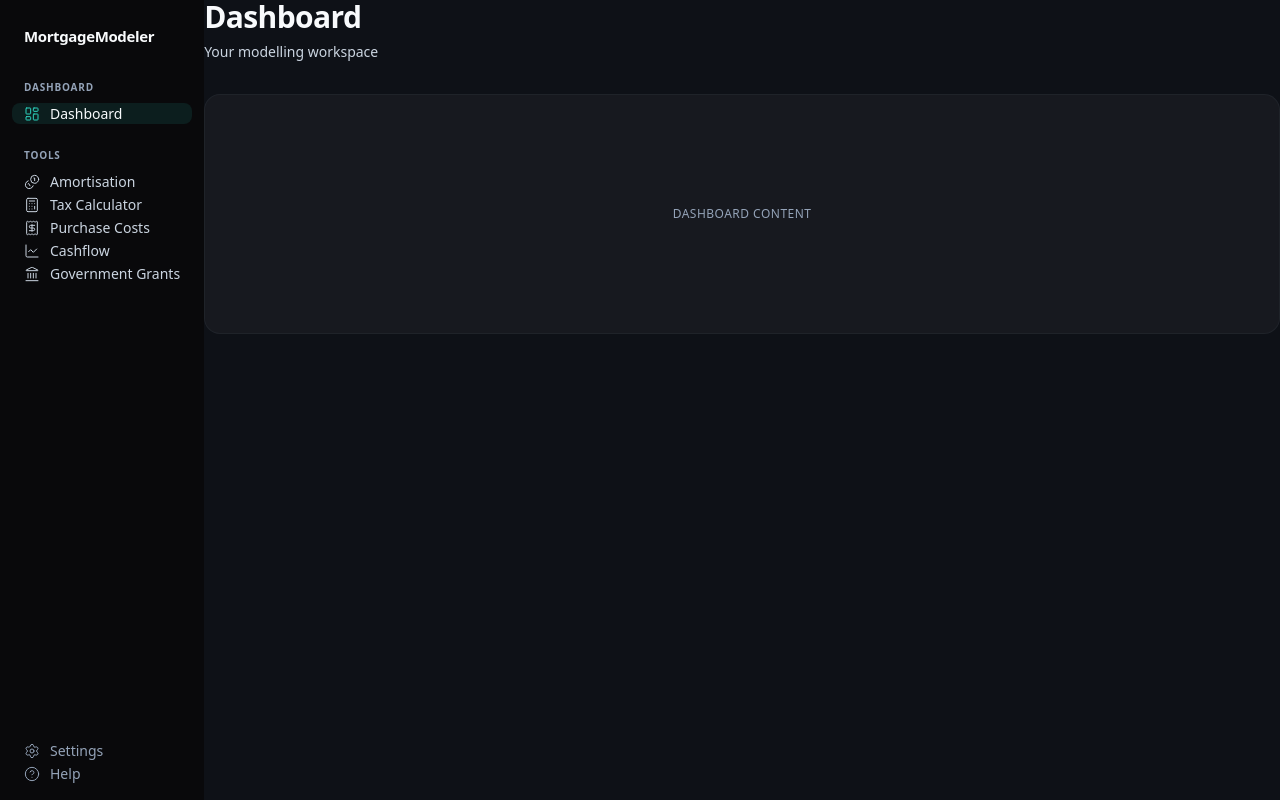
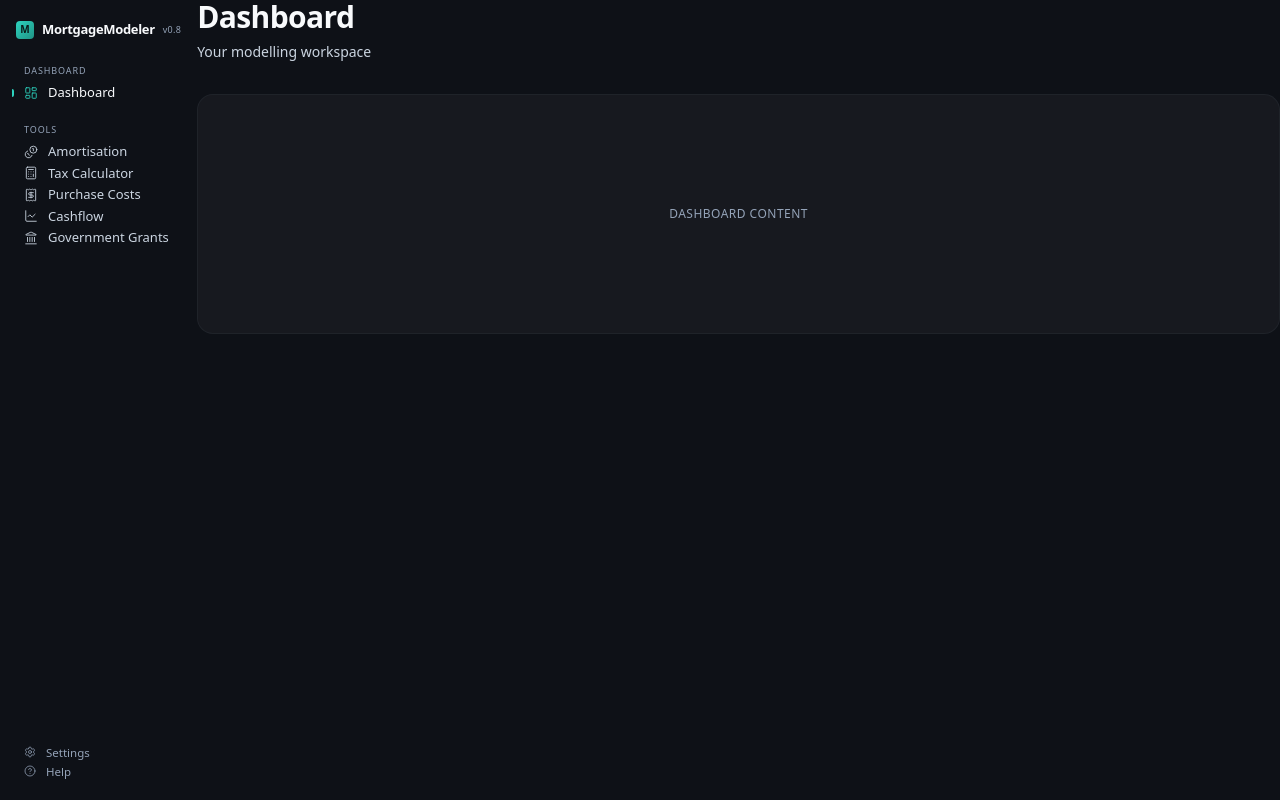
Before and after one commit to jordanlbf/MortgageModeler, a Next.js app in the folder frontend/: page / in a window 1280 px wide. Built offline with nearby package versions, Linux system fonts and the light colour scheme.

Commit message:
style(design-system): add sidebar tone token, neutralise table column washes

```diff
--- a/frontend/src/app/globals.css
+++ b/frontend/src/app/globals.css
@@ -27,6 +27,7 @@
   /* Wider tonal steps than previous mint-tinted ramp                  */
   /* ───────────────────────────────────────────────────────────────── */
   --color-surface-page:     #09090b;      /* outer page bg */
+  --color-surface-sidebar:  #0a0d13;      /* sits between page and app — for chrome surfaces like the sidebar */
   --color-surface-app:      #0e1117;      /* main app content */
   --color-surface-raised:   #1a1e26;      /* cards, table headers */
   --color-surface-hover:    #22262f;      /* interactive hover */
@@ -112,15 +113,15 @@
   /* ───────────────────────────────────────────────────────────────── */
   /* Column group washes — slate-tinted outgoings, teal cashflow       */
   /* ───────────────────────────────────────────────────────────────── */
-  --color-inc-tint:         rgba(148, 163, 184, 0.014);
-  --color-inc-tint-hover:   rgba(148, 163, 184, 0.028);
-  --color-inc-tint-raised:  rgba(148, 163, 184, 0.020);
-  --color-out-tint:         rgba(148, 163, 184, 0.022);
-  --color-out-tint-hover:   rgba(148, 163, 184, 0.040);
-  --color-out-tint-raised:  rgba(148, 163, 184, 0.028);
-  --color-cf-wash:          color-mix(in srgb, var(--color-brand) 5%, transparent);
-  --color-cf-wash-hover:    color-mix(in srgb, var(--color-brand) 8%, transparent);
-  --color-cf-wash-strong:   color-mix(in srgb, var(--color-brand) 12%, transparent);
+  --color-inc-tint:         transparent;
+  --color-inc-tint-hover:   transparent;
+  --color-inc-tint-raised:  transparent;
+  --color-out-tint:         transparent;
+  --color-out-tint-hover:   transparent;
+  --color-out-tint-raised:  transparent;
+  --color-cf-wash:          transparent;
+  --color-cf-wash-hover:    transparent;
+  --color-cf-wash-strong:   transparent;
 
   /* ───────────────────────────────────────────────────────────────── */
   /* Chart chrome — slate family                                       */
@@ -208,6 +209,19 @@ body {
 }
 .col-group-h--clickable:hover { background: var(--color-surface-hover); }
 
+/* ── Sidebar nav ── */
+.sb-nav-item { position: relative; }
+.sb-nav-item--active::before {
+  content: "";
+  position: absolute;
+  left: 0;
+  top: 6px;
+  bottom: 6px;
+  width: 2px;
+  border-radius: 0 2px 2px 0;
+  background: var(--color-brand);
+}
+
 /* ── Hover tooltip utility ── */
 /* Apply to any element with `data-tip="..."`; the attribute value renders */
 /* as a small floating tooltip above the element on hover. */
@@ -260,16 +274,16 @@ tbody tr:not(.row-summary):hover > td:first-child {
 }
 
 /* Selected row keeps its accent wash */
-tr.row-selected .out-zone { background: color-mix(in srgb, var(--color-brand) 5%, transparent); }
-tr.row-selected .cf-zone { background: color-mix(in srgb, var(--color-brand) 8%, transparent); }
+tr.row-selected .out-zone { background: transparent; }
+tr.row-selected .cf-zone { background: transparent; }
 
 /* Header and summary rows use the raised/strong tint */
 thead .inc-zone,
-.row-summary .inc-zone { background: var(--color-inc-tint-raised); }
+.row-summary .inc-zone { background: transparent; }
 thead .out-zone,
-.row-summary .out-zone { background: var(--color-out-tint-raised); }
+.row-summary .out-zone { background: transparent; }
 thead .cf-zone,
-.row-summary .cf-zone { background: var(--color-cf-wash-strong); }
+.row-summary .cf-zone { background: transparent; }
 
 /* Milestone row rhythm — every 5 years gets a subtle landmark */
 .row-milestone > td {
@@ -302,10 +316,10 @@ thead .cf-zone,
 
 /* Darker shell wrapping the data table — inset-data-surface feel */
 .cashflow-table-shell {
-  background: var(--color-surface-page);
-  border: 1px solid var(--color-border-default);
-  border-radius: 10px;
-  overflow: hidden;
+  background: transparent;
+  border: 0;
+  border-radius: 0;
+  overflow: visible;
 }
 
 /* Summary row */
--- a/frontend/src/components/layout/Sidebar.tsx
+++ b/frontend/src/components/layout/Sidebar.tsx
@@ -45,18 +45,34 @@ export default function Sidebar() {
       className="flex flex-col shrink-0"
       style={{
         width: "var(--layout-sidebar-width)",
-        background: "var(--color-surface-page)",
+        background: "var(--color-surface-sidebar)",
       }}
     >
       <Link
         href="/"
-        className="block px-6 py-6 transition-opacity hover:opacity-85"
+        className="flex items-center gap-2 px-4 pt-5 pb-4 transition-opacity hover:opacity-85"
       >
         <span
-          className="text-[15px] font-semibold tracking-tight"
+          aria-hidden="true"
+          className="inline-flex items-center justify-center w-[18px] h-[18px] rounded-[4px] text-[10px] font-bold shrink-0"
+          style={{
+            background: "linear-gradient(135deg, var(--color-brand), color-mix(in srgb, var(--color-brand) 70%, black))",
+            color: "var(--color-brand-contrast)",
+          }}
+        >
+          M
+        </span>
+        <span
+          className="text-[13px] font-semibold tracking-tight"
           style={{ color: "var(--color-fg-primary)" }}
         >
           MortgageModeler
+        </span>
+        <span
+          className="ml-auto text-[9px] tracking-[0.03em]"
+          style={{ color: "var(--color-fg-tertiary)" }}
+        >
+          v0.8
         </span>
       </Link>
 
@@ -74,7 +90,7 @@ export default function Sidebar() {
 
       <div className="flex-1" />
 
-      <div className="px-3 pb-4 flex flex-col gap-0.5">
+      <div className="px-3 pb-5 flex flex-col gap-0.5">
         {UTILITY_NAV.map((item) => (
           <NavItemRow
             key={item.label}
@@ -100,8 +116,8 @@ function NavSection({
   return (
     <div className="px-3 flex flex-col">
       <div
-        className={`text-[10px] font-semibold uppercase tracking-[0.08em] px-3 ${
-          firstSection ? "mt-2 mb-2" : "mt-6 mb-2"
+        className={`text-[9px] font-medium uppercase tracking-[0.1em] px-3 ${
+          firstSection ? "mt-2 mb-1.5" : "mt-5 mb-1.5"
         }`}
         style={{ color: "var(--color-fg-tertiary)" }}
       >
@@ -120,35 +136,39 @@ function NavItemRow({
   variant = "default",
 }: NavItem & { pathname: string | null; variant?: "default" | "utility" }) {
   const isActive = variant === "default" && pathname === href;
-
-  const bgStyle: React.CSSProperties = isActive
-    ? { background: "color-mix(in srgb, var(--color-brand) 10%, transparent)" }
-    : {};
+  const isUtility = variant === "utility";
 
   const textColor = isActive
     ? "var(--color-fg-primary)"
-    : variant === "utility"
+    : isUtility
     ? "var(--color-fg-tertiary)"
     : "var(--color-fg-secondary)";
 
   const iconColor = isActive
     ? "var(--color-brand)"
-    : variant === "utility"
+    : isUtility
     ? "var(--color-fg-tertiary)"
     : "var(--color-fg-secondary)";
+
+  const height = isUtility
+    ? "var(--layout-nav-item-utility-height)"
+    : "var(--layout-nav-item-height)";
+
+  const iconSize = isUtility ? 12 : 14;
+  const fontSize = isUtility ? "text-[11.5px]" : "text-[13px]";
+  const fontWeight = isActive ? "font-medium" : "font-normal";
 
   return (
     <Link
       href={href}
-      className="flex items-center gap-2.5 px-3 rounded-lg text-[14px] font-medium transition-colors hover:bg-[color-mix(in_srgb,var(--color-fg-primary)_4%,transparent)]"
+      className={`sb-nav-item ${isActive ? "sb-nav-item--active" : ""} flex items-center gap-2.5 px-3 rounded-lg ${fontSize} ${fontWeight} transition-colors hover:bg-[color-mix(in_srgb,var(--color-fg-primary)_4%,transparent)]`}
       style={{
-        ...bgStyle,
-        height: "var(--layout-nav-item-height)",
+        height,
         color: textColor,
       }}
     >
       <Icon
-        size={16}
+        size={iconSize}
         strokeWidth={1.5}
         style={{ color: iconColor }}
         className="shrink-0 transition-colors"
```
